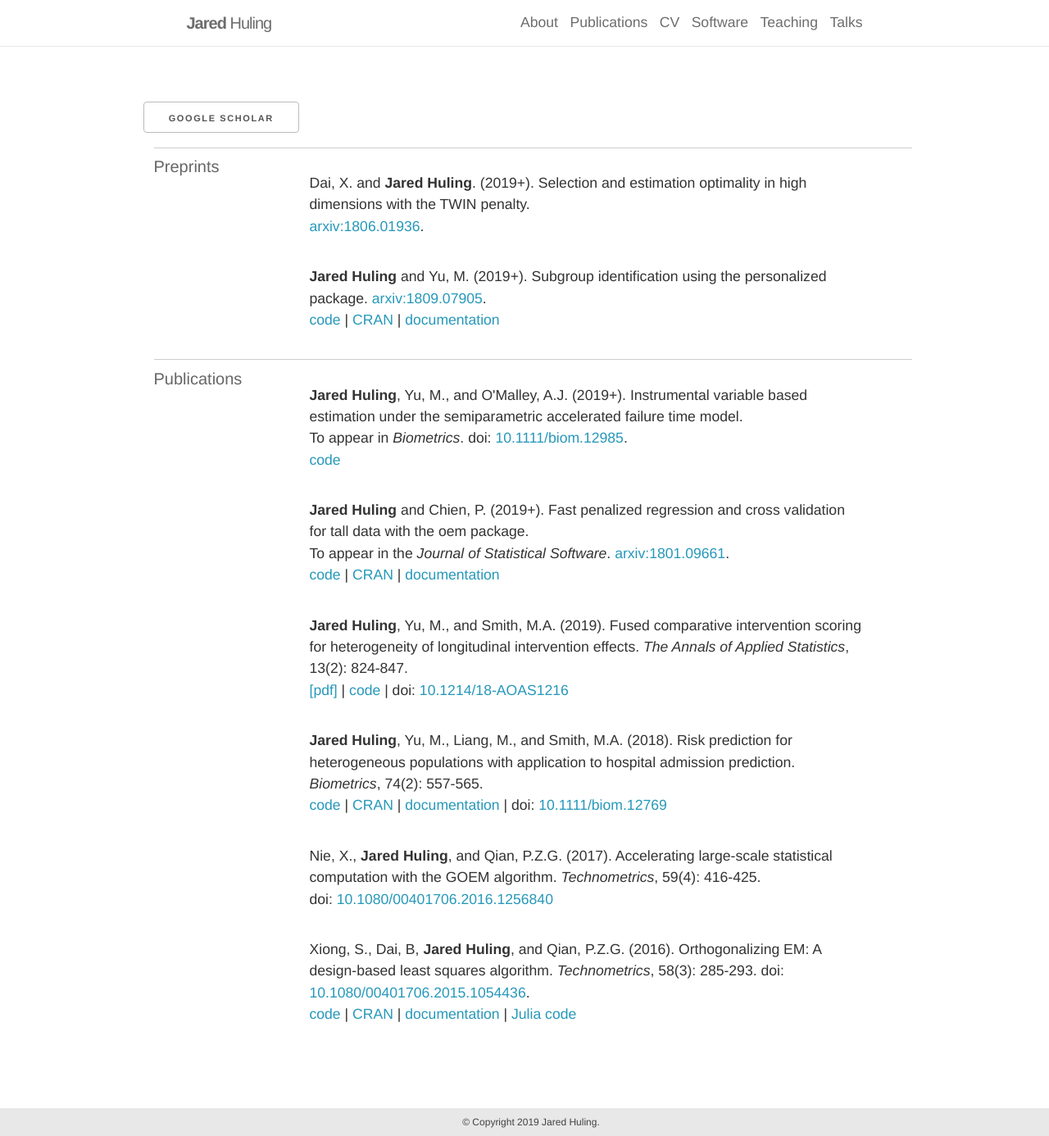
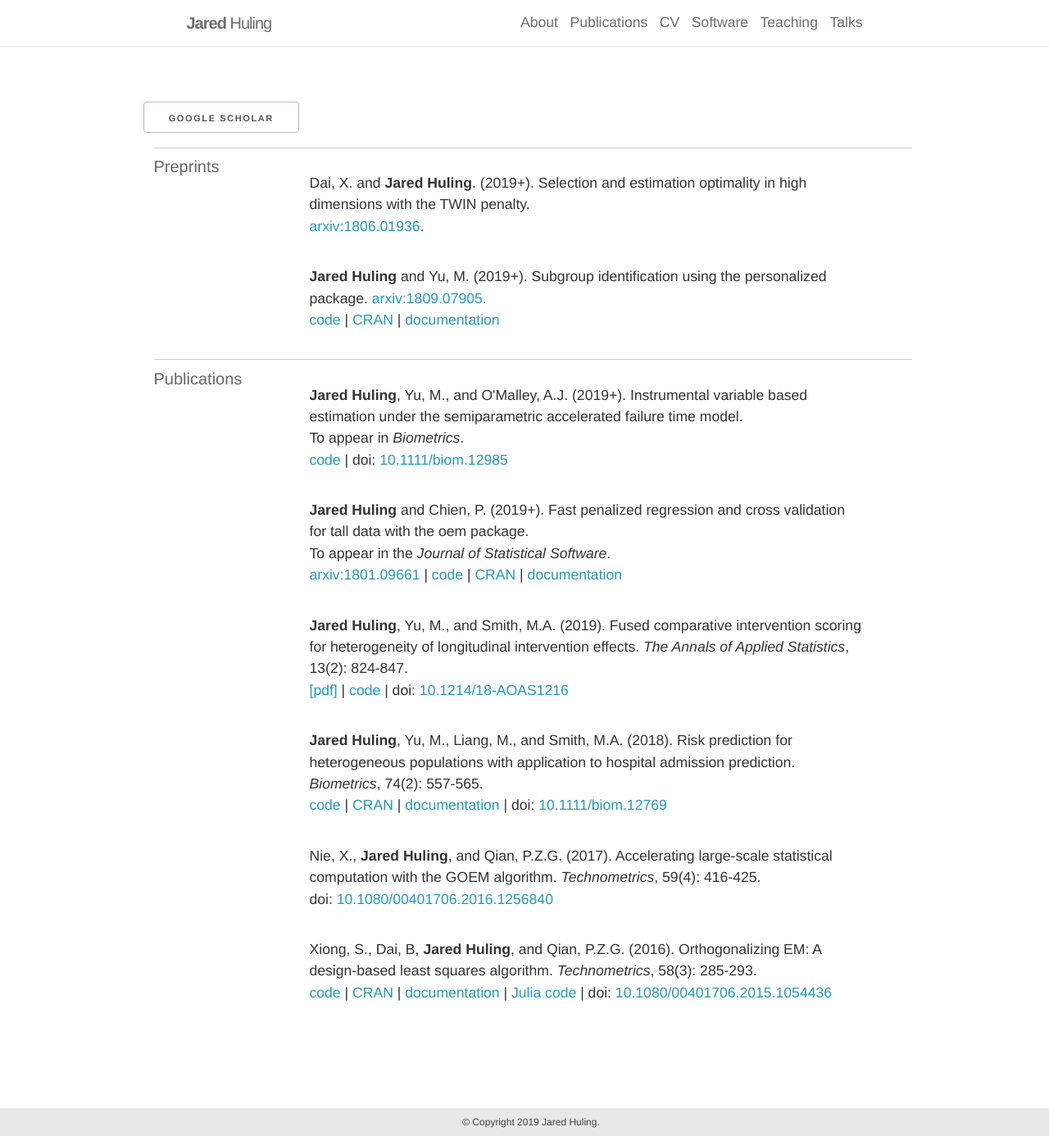
Before and after one commit to jaredhuling/jaredhuling.github.io, a Jekyll site: the page built from _pages/publications.md, in a window 1280 px wide and 1386 px high. Shown: the whole window at 82% size. Built offline with Jekyll 4.4.1, drawn with Linux system fonts in a browser that asks for light colours; nearby versions of some CDN libraries.

Commit message:
formatting

```diff
--- a/_pages/publications.md
+++ b/_pages/publications.md
@@ -58,15 +58,16 @@ years: [2018, 2017, 2016]
           <author>Jared Huling</author>, Yu, M., and O'Malley, A.J. (2019+).
             Instrumental variable based estimation under the semiparametric accelerated failure time model.<br>
           To appear in <em>Biometrics</em>.
-          doi: <a href="https://doi.org/10.1111/biom.12985">10.1111/biom.12985</a>.<br>
-          <a class="codelink" href="https://github.com/jaredhuling/aftiv">code</a>
+          <br>
+          <a class="codelink" href="https://github.com/jaredhuling/aftiv">code</a> |
+          doi: <a href="https://doi.org/10.1111/biom.12985">10.1111/biom.12985</a>
         </p>
 
         <p class="bibliography">
           <author>Jared Huling</author> and Chien, P. (2019+).
             Fast penalized regression and cross validation for tall data with the oem package. <br>
-          To appear in the <em>Journal of Statistical Software</em>.
-          <a href="https://arxiv.org/abs/1801.09661">arxiv:1801.09661</a>. <br>
+          To appear in the <em>Journal of Statistical Software</em>. <br>
+          <a href="https://arxiv.org/abs/1801.09661">arxiv:1801.09661</a> |
           <a class="codelink" href="https://github.com/jaredhuling/oem">code</a> |
           <a class="codelink" href="https://cran.r-project.org/web/packages/oem/index.html">CRAN</a> |
           <a class="codelink" href="http://jaredhuling.github.io/oem/">documentation</a>
@@ -107,11 +108,12 @@ years: [2018, 2017, 2016]
           Xiong, S., Dai, B, <author>Jared Huling</author>, and Qian, P.Z.G. (2016).
             Orthogonalizing EM: A design-based least squares algorithm.
           <em>Technometrics</em>, 58(3): 285-293.
-          doi: <a href="https://doi.org/10.1080/00401706.2015.1054436">10.1080/00401706.2015.1054436</a>.<br>
+          <br>
           <a class="codelink" href="https://github.com/jaredhuling/oem">code</a> |
           <a class="codelink" href="https://cran.r-project.org/web/packages/oem/index.html">CRAN</a> |
           <a class="codelink" href="http://jaredhuling.github.io/oem/">documentation</a> |
-          <a class="codelink" href="https://github.com/jaredhuling/OrthogEm.jl">Julia code</a>
+          <a class="codelink" href="https://github.com/jaredhuling/OrthogEm.jl">Julia code</a> |
+          doi: <a href="https://doi.org/10.1080/00401706.2015.1054436">10.1080/00401706.2015.1054436</a>
 
         </p>
 
```
